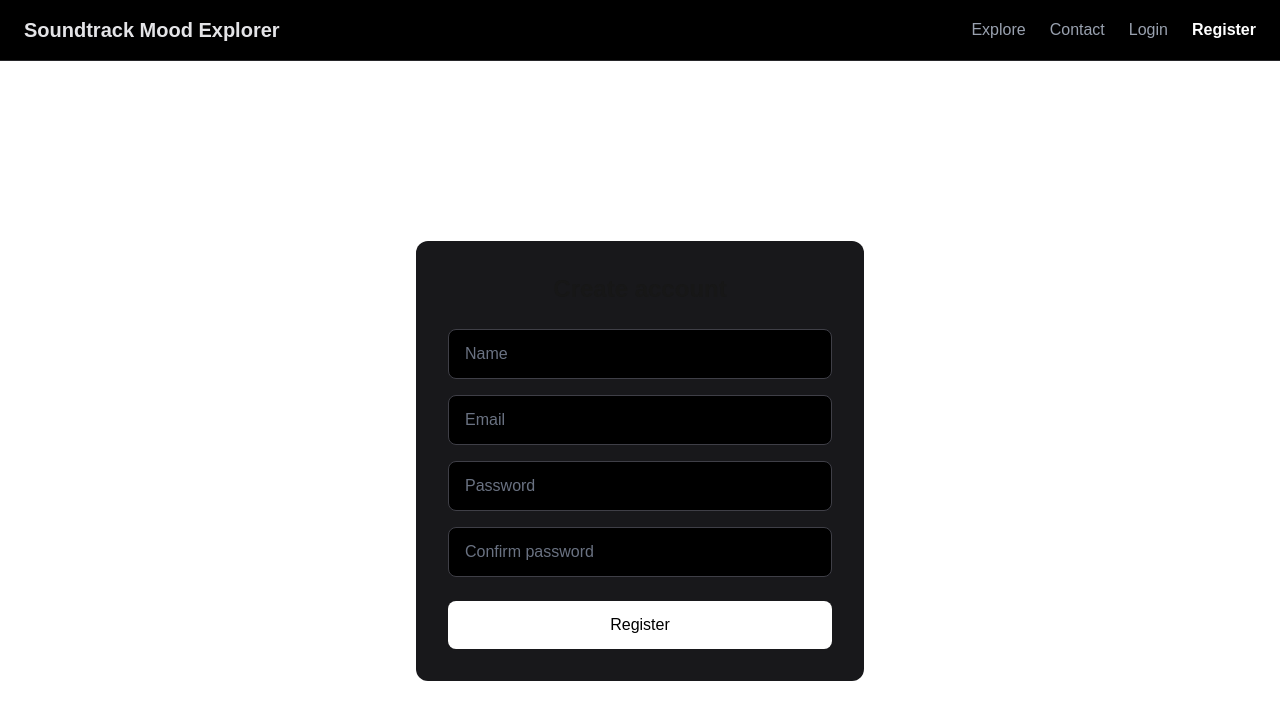
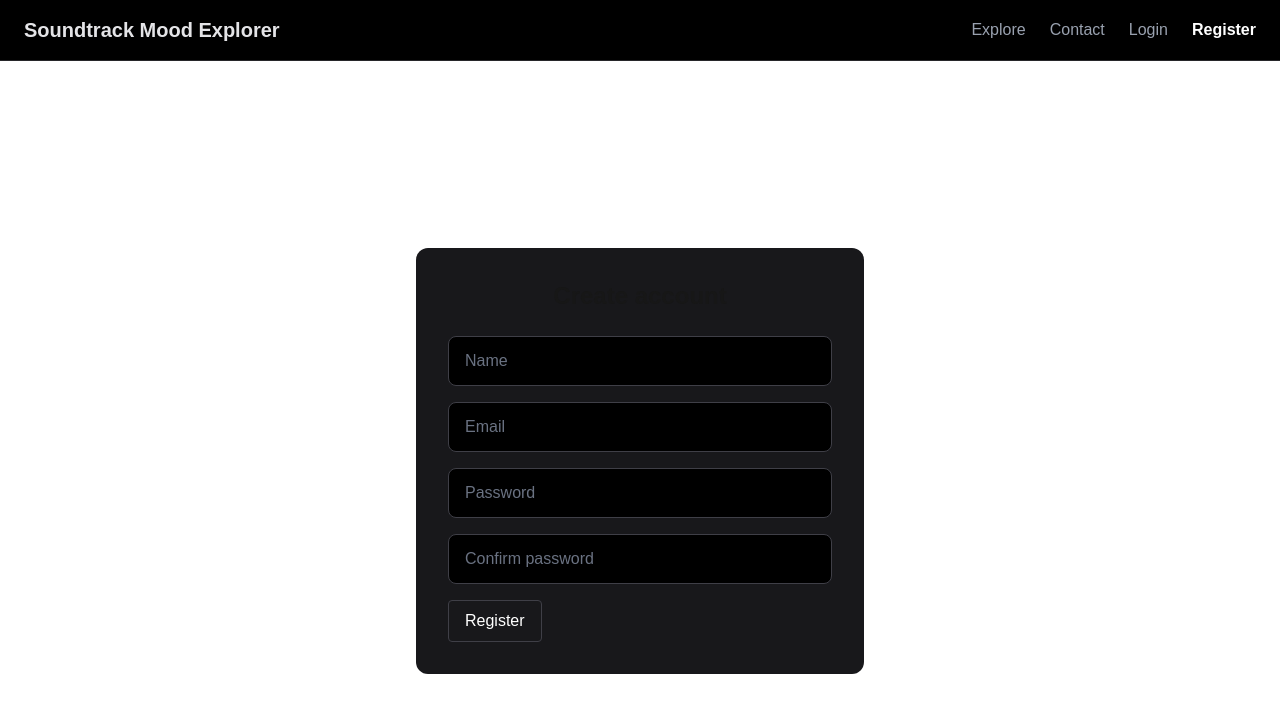
Before and after one commit to Frantisek82/soundtrack-mood-explorer-frontend, a Next.js app: page /register in a window 1280 px wide. Shown: the top 720 px of the page. Built offline with nearby package versions, Linux system fonts and the light colour scheme.

Commit message:
refactor: extract reusable Button component

```diff
--- a/src/app/login/page.tsx
+++ b/src/app/login/page.tsx
@@ -3,6 +3,7 @@
 import { useState } from "react";
 import { useRouter } from "next/navigation";
 import { loginUser } from "@/src/services/auth";
+import Button from "@/src/components/Button";
 
 export default function LoginPage() {
   const router = useRouter();
@@ -89,25 +90,10 @@ export default function LoginPage() {
           "
         />
 
-        <button
-          type="submit"
-          disabled={loading}
-          className="
-            w-full
-            px-6
-            py-3
-            rounded-lg
-            bg-white
-            text-black
-            font-medium
-            hover:bg-gray-200
-            transition
-            disabled:opacity-50
-            disabled:cursor-not-allowed
-          "
-        >
-          {loading ? "Logging in..." : "Login"}
-        </button>
+        <Button type="submit" disabled={loading}>
+          Login
+        </Button>
+
 
         <p className="mt-4 text-sm text-center text-gray-400">
           Don’t have an account?{" "}
--- a/src/app/register/page.tsx
+++ b/src/app/register/page.tsx
@@ -3,6 +3,7 @@
 import { useState } from "react";
 import { useRouter } from "next/navigation";
 import { registerUser } from "@/src/services/auth";
+import Button from "@/src/components/Button";
 
 export default function RegisterPage() {
   const router = useRouter();
@@ -92,26 +93,10 @@ export default function RegisterPage() {
           />
         ))}
 
-        <button
-          type="submit"
-          disabled={loading}
-          className="
-            w-full
-            mt-2
-            px-6
-            py-3
-            rounded-lg
-            bg-white
-            text-black
-            font-medium
-            hover:bg-gray-200
-            transition
-            disabled:opacity-50
-            disabled:cursor-not-allowed
-          "
-        >
-          {loading ? "Creating account..." : "Register"}
-        </button>
+        <Button type="submit">
+          Register
+        </Button>
+
       </form>
     </main>
   );
--- a/src/app/soundtrack/[id]/page.tsx
+++ b/src/app/soundtrack/[id]/page.tsx
@@ -9,6 +9,7 @@ import {
   isFavorite,
 } from "@/src/services/favorites";
 import { getSoundtrackById } from "@/src/services/soundtracks";
+import Button from "@/src/components/Button";
 
 type Soundtrack = {
   _id: string;
@@ -92,16 +93,13 @@ export default function SoundtrackDetailPage() {
       <SoundtrackCard soundtrack={soundtrack} />
 
       {/* Favorite action */}
-      <button
+      <Button
         onClick={toggleFavorite}
         disabled={favLoading}
-        className={`px-4 py-2 rounded border transition disabled:opacity-50 disabled:cursor-not-allowed ${isFav
-            ? "bg-zinc-900 border-red-500/40 text-red-400 hover:bg-zinc-800"
-            : "bg-zinc-900 border-zinc-700 text-white hover:bg-zinc-800"
-          }`}
+        variant={isFav ? "danger" : "primary"}
       >
         {isFav ? "Remove from Favorites" : "Save to Favorites"}
-      </button>
+      </Button>
 
       {/* Spotify embed */}
       {soundtrack.spotifyTrackId && (
--- /dev/null
+++ b/src/components/Button.tsx
@@ -0,0 +1,35 @@
+"use client";
+
+import { ButtonHTMLAttributes } from "react";
+
+type ButtonVariant = "primary" | "danger";
+
+type ButtonProps = ButtonHTMLAttributes<HTMLButtonElement> & {
+  variant?: ButtonVariant;
+};
+
+export default function Button({
+  children,
+  variant = "primary",
+  className = "",
+  ...props
+}: ButtonProps) {
+  const baseStyles =
+    "px-4 py-2 rounded transition disabled:opacity-50 disabled:cursor-not-allowed";
+
+  const variants: Record<ButtonVariant, string> = {
+    primary:
+      "bg-zinc-900 border border-zinc-700 text-white hover:bg-zinc-800",
+    danger:
+      "bg-zinc-900 border border-red-500/40 text-red-400 hover:bg-zinc-800",
+  };
+
+  return (
+    <button
+      {...props}
+      className={`${baseStyles} ${variants[variant]} ${className}`}
+    >
+      {children}
+    </button>
+  );
+}
```
